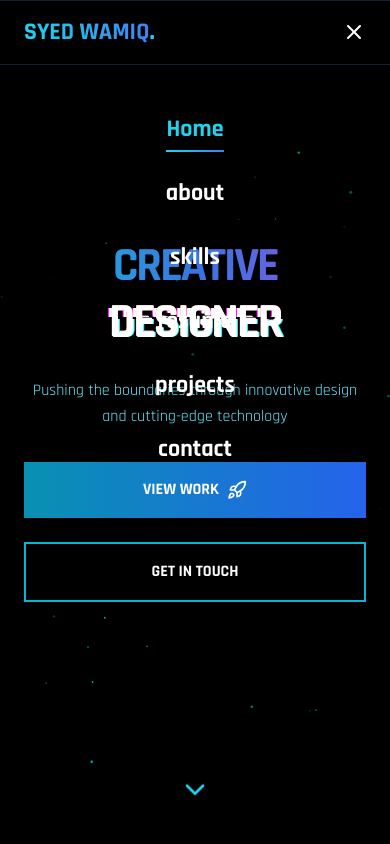
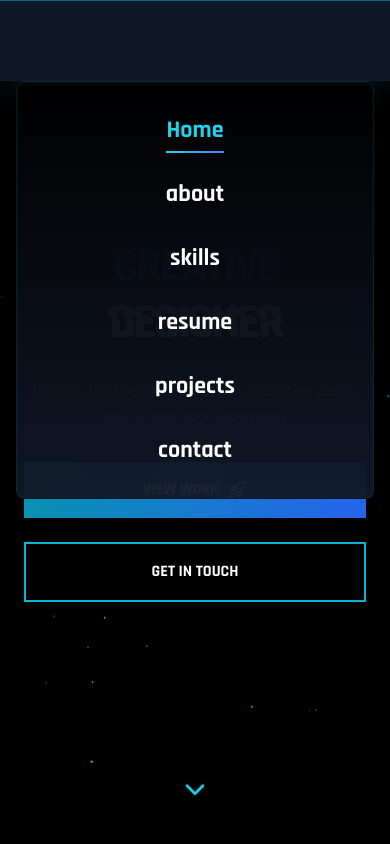
Before and after one commit to syedwam7q/my-portfolio, a Next.js app: page / in a window 390 px wide. Both pictures are taken after a click on the button 354 px from the left and 32 px from the top of the page. Shown: the top 844 px of the page. Built offline with nearby package versions, Linux system fonts and the light colour scheme.

Commit message:
Fix mobile navigation menu to improve visibility and reduce transparency

```diff
--- a/components/Navigation.jsx
+++ b/components/Navigation.jsx
@@ -51,13 +51,13 @@ const Navigation = ({ activeSection }) => {
 
       {/* Mobile Navigation */}
       {mobileMenuOpen && (
-        <div className="md:hidden fixed inset-0 z-40 bg-black/98 border-t border-cyan-900/50 pt-20 animate-fadeIn">
-          <div className="flex flex-col items-center gap-8 p-8">
+        <div className="md:hidden fixed inset-0 z-40 bg-gray-900 backdrop-blur-md border-t border-cyan-500/50 pt-20 animate-fadeIn shadow-[0_4px_30px_rgba(0,255,255,0.1)]">
+          <div className="flex flex-col items-center gap-8 p-8 bg-gradient-to-b from-black to-gray-900/95 rounded-lg mx-4 shadow-inner shadow-cyan-900/20 border border-cyan-900/30">
             {navItems.map((item, index) => (
               <a
                 key={item}
                 href={`#${item}`}
-                className={`text-2xl font-bold transition-all duration-300 animate-fadeInUp ${
+                className={`text-2xl font-bold transition-all duration-300 animate-fadeInUp hover:text-cyan-400 ${
                   activeSection === item ? 'text-cyan-400' : 'text-white'
                 }`}
                 onClick={() => setMobileMenuOpen(false)}
```
